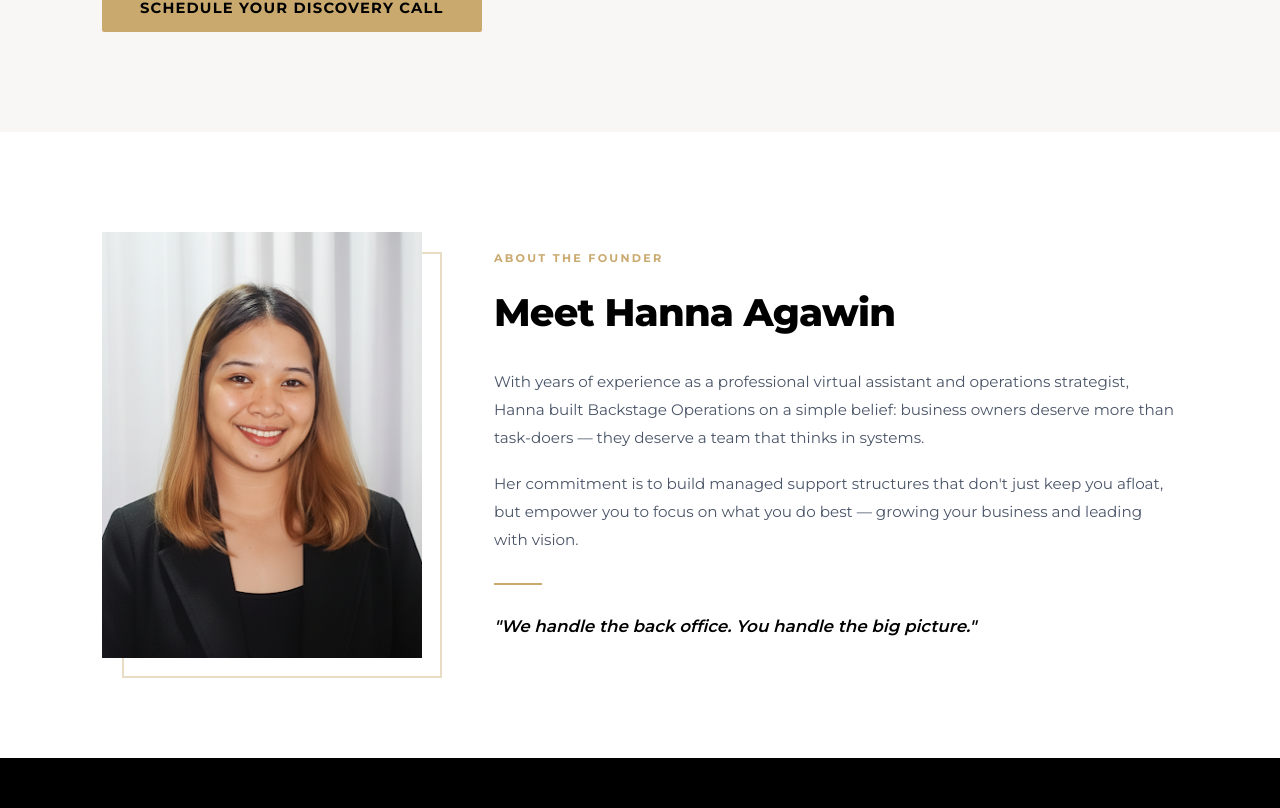
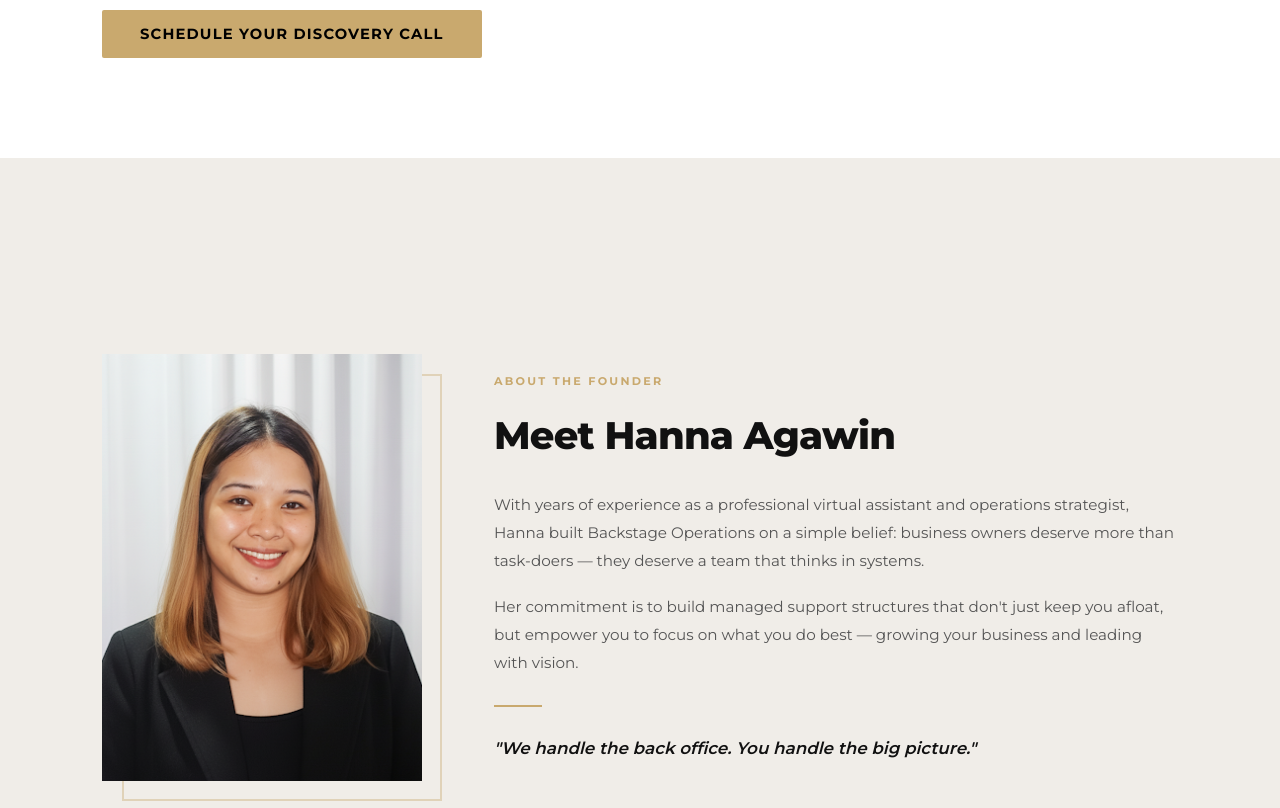
Before and after one commit to PalermoJ12/backstageops, a React (Vite) app: page / in a window 1280 px wide. Shown: the part 3032-3840 px from the top of the page. Built offline with nearby package versions, Linux system fonts and the light colour scheme.

Commit message:
added photo and palette

```diff
--- a/src/components/About.css
+++ b/src/components/About.css
@@ -1,6 +1,10 @@
 .about {
-  background: var(--white);
-  padding: 100px 0;
+  background: var(--section-alt);
+  padding: 120px 0 100px;
+  min-height: 100vh;
+  display: flex;
+  flex-direction: column;
+  justify-content: center;
 }
 
 .about__inner {
@@ -37,7 +41,7 @@
 .about__headline {
   font-size: clamp(1.8rem, 3vw, 2.4rem);
   font-weight: 800;
-  color: var(--navy);
+  color: var(--text-dark);
   margin-bottom: 24px;
   letter-spacing: -0.02em;
 }
@@ -59,7 +63,7 @@
 .about__tagline {
   font-size: 1.05rem;
   font-weight: 600;
-  color: var(--navy);
+  color: var(--text-dark);
   font-style: italic;
 }
 
--- a/src/components/Navbar.css
+++ b/src/components/Navbar.css
@@ -59,7 +59,7 @@
   font-weight: 600;
   letter-spacing: 0.1em;
   text-transform: uppercase;
-  color: rgba(255,255,255,0.8);
+  color: var(--text-on-dark);
   transition: color 0.2s;
 }
 
@@ -105,7 +105,7 @@
     padding: 28px 32px;
     gap: 24px;
     align-items: flex-start;
-    border-top: 1px solid rgba(201,169,110,0.2);
+    border-top: 1px solid var(--champagne-border);
   }
 
   .navbar__nav--open {
--- a/src/components/Process.css
+++ b/src/components/Process.css
@@ -6,7 +6,7 @@
 .process__headline {
   font-size: clamp(1.8rem, 3.5vw, 2.6rem);
   font-weight: 800;
-  color: var(--navy);
+  color: var(--text-dark);
   margin-bottom: 12px;
   letter-spacing: -0.02em;
 }
@@ -57,7 +57,7 @@
   width: 2px;
   flex: 1;
   min-height: 40px;
-  background: linear-gradient(to bottom, var(--champagne), rgba(201,169,110,0.2));
+  background: linear-gradient(to bottom, var(--champagne), var(--champagne-border));
   margin: 8px 0;
 }
 
@@ -69,7 +69,7 @@
 .process__step-title {
   font-size: 1.05rem;
   font-weight: 700;
-  color: var(--navy);
+  color: var(--text-dark);
   margin-bottom: 8px;
 }
 
--- a/src/components/Testimonial.css
+++ b/src/components/Testimonial.css
@@ -8,7 +8,7 @@
   max-width: 720px;
   margin: 0 auto 48px;
   background: var(--navy-light);
-  border: 1px solid rgba(201,169,110,0.25);
+  border: 1px solid var(--champagne-border);
   padding: 56px 56px 48px;
   position: relative;
 }
@@ -26,7 +26,7 @@
 
 .testimonial__text {
   font-size: 1.05rem;
-  color: rgba(255,255,255,0.85);
+  color: var(--text-on-dark);
   line-height: 1.9;
   font-style: italic;
   margin-bottom: 40px;
--- a/src/components/ThemeChooser.css
+++ b/src/components/ThemeChooser.css
@@ -70,27 +70,25 @@
 
 .theme-panel__close:hover { background: #f0f0f0; }
 
-.theme-panel__hint {
-  font-size: 0.72rem;
-  color: #8a9bb0;
-  margin-bottom: 12px;
-  min-height: 1em;
+.theme-panel__bar {
+  height: 44px;
+  border-radius: 8px;
+  margin-bottom: 16px;
+  background: #f0f0f0;
+  display: flex;
+  align-items: center;
+  justify-content: center;
+  transition: background 0.3s;
+  overflow: hidden;
 }
 
-.theme-panel__preview {
-  display: flex;
-  gap: 6px;
-  margin-bottom: 14px;
-}
-
-.theme-panel__preview-chip {
-  flex: 1;
-  padding: 6px 10px;
-  border-radius: 6px;
+.theme-panel__bar-hint {
   font-size: 0.68rem;
   font-weight: 700;
-  text-align: center;
-  letter-spacing: 0.05em;
+  letter-spacing: 0.1em;
+  text-transform: uppercase;
+  color: #888;
+  transition: color 0.3s;
 }
 
 .theme-group {
@@ -129,8 +127,8 @@
 }
 
 .theme-swatch--active {
-  transform: scale(1.15);
-  box-shadow: 0 0 0 3px #c9a040, 0 2px 10px rgba(0,0,0,0.2);
+  transform: scale(1.18);
+  box-shadow: 0 2px 10px rgba(0,0,0,0.25);
 }
 
 .theme-swatch__badge {
--- a/src/components/ThemeChooser.jsx
+++ b/src/components/ThemeChooser.jsx
@@ -5,55 +5,103 @@
   {
     group: 'Vanta',
     swatches: [
-      { name: 'Black',      hex: '#000000', text: '#ffffff' },
-      { name: 'Navy',       hex: '#0d2b55', text: '#ffffff' },
-      { name: 'Sky',        hex: '#b8cfe0', text: '#0d2b55' },
-      { name: 'Sand',       hex: '#ede5d8', text: '#0d2b55' },
-      { name: 'White',      hex: '#ffffff', text: '#0d2b55' },
+      { name: 'Black',  hex: '#000000', isDark: true  },
+      { name: 'Navy',   hex: '#0d2b55', isDark: true  },
+      { name: 'Sky',    hex: '#b8cfe0', isDark: false },
+      { name: 'Sand',   hex: '#ede5d8', isDark: false },
+      { name: 'White',  hex: '#ffffff', isDark: false },
     ],
   },
   {
     group: 'Black & Gold',
     swatches: [
-      { name: 'Matte Black', hex: '#1a1a1a', text: '#c9a040' },
-      { name: 'Jet Black',   hex: '#0d0d0d', text: '#c9a040' },
-      { name: 'Glitter',     hex: '#c9a040', text: '#0d0d0d' },
-      { name: 'Glisten',     hex: '#dcc68a', text: '#0d0d0d' },
-      { name: 'Vanilla',     hex: '#f5f0e8', text: '#0d0d0d' },
+      { name: 'Matte Black', hex: '#1a1a1a', isDark: true  },
+      { name: 'Jet Black',   hex: '#0d0d0d', isDark: true  },
+      { name: 'Glitter',     hex: '#c9a040', isDark: false },
+      { name: 'Glisten',     hex: '#dcc68a', isDark: false },
+      { name: 'Vanilla',     hex: '#f5f0e8', isDark: false },
     ],
   },
 ];
 
+// Default accent pairings when only one color is picked
+const DEFAULT_ACCENT = {
+  dark:  '#c9a96e', // gold on dark
+  light: '#1a1a1a', // near-black on light
+};
+
+function blend(hex, amount) {
+  const n = parseInt(hex.replace('#', ''), 16);
+  const r = Math.min(255, Math.max(0, ((n >> 16) & 0xff) + amount));
+  const g = Math.min(255, Math.max(0, ((n >> 8)  & 0xff) + amount));
+  const b = Math.min(255, Math.max(0, ( n        & 0xff) + amount));
+  return `#${((r << 16) | (g << 8) | b).toString(16).padStart(6, '0')}`;
+}
+
+function hex8(hex, alpha) {
+  // alpha 0–1 → two hex digits appended
+  const a = Math.round(alpha * 255).toString(16).padStart(2, '0');
+  return hex + a;
+}
+
 function applyTheme(primary, accent) {
   const root = document.documentElement;
-  if (!primary && !accent) {
+
+  if (!primary) {
     root.removeAttribute('style');
     return;
   }
-  if (primary && !accent) {
-    root.style.setProperty('--navy', primary.hex);
-    root.style.setProperty('--navy-light', shiftColor(primary.hex, 20));
-    root.style.setProperty('--champagne', primary.text);
-    root.style.setProperty('--champagne-light', shiftColor(primary.text, 20));
-  } else if (primary && accent) {
-    root.style.setProperty('--navy', primary.hex);
-    root.style.setProperty('--navy-light', shiftColor(primary.hex, 20));
-    root.style.setProperty('--champagne', accent.hex);
-    root.style.setProperty('--champagne-light', shiftColor(accent.hex, 20));
+
+  const baseHex    = primary.hex;
+  const baseDark   = primary.isDark;
+
+  // Determine accent color
+  const accentHex  = accent
+    ? accent.hex
+    : (baseDark ? DEFAULT_ACCENT.dark : DEFAULT_ACCENT.light);
+  const accentDark = accent ? accent.isDark : !baseDark;
+
+  // ── Base (dark sections: hero, services, testimonial, navbar) ──
+  root.style.setProperty('--navy',       baseHex);
+  root.style.setProperty('--navy-light', blend(baseHex, baseDark ?  22 : -22));
+  root.style.setProperty('--navy-pop',   blend(baseHex, baseDark ?  12 : -12));
+  root.style.setProperty('--footer-bg',  blend(baseHex, baseDark ?  -8 : -50));
+
+  // ── Accent (buttons, labels, highlights) ──
+  root.style.setProperty('--champagne',        accentHex);
+  root.style.setProperty('--champagne-light',  blend(accentHex, accentDark ? 30 : -20));
+  root.style.setProperty('--champagne-border', hex8(accentHex, 0.25));
+
+  // ── Text ON dark-background sections ──
+  if (baseDark) {
+    root.style.setProperty('--text-on-dark',  'rgba(255,255,255,0.85)');
+    root.style.setProperty('--card-border',   'rgba(255,255,255,0.09)');
+  } else {
+    root.style.setProperty('--text-on-dark',  'rgba(0,0,0,0.80)');
+    root.style.setProperty('--card-border',   'rgba(0,0,0,0.10)');
   }
-}
 
-function shiftColor(hex, amount) {
-  const n = parseInt(hex.slice(1), 16);
-  const r = Math.min(255, ((n >> 16) & 0xff) + amount);
-  const g = Math.min(255, ((n >> 8) & 0xff) + amount);
-  const b = Math.min(255, (n & 0xff) + amount);
-  return `#${((r << 16) | (g << 8) | b).toString(16).padStart(6, '0')}`;
+  // ── Light sections (whyus, process, about) ──
+  if (baseDark) {
+    root.style.setProperty('--white',       '#ffffff');
+    root.style.setProperty('--off-white',   '#ffffff');
+    root.style.setProperty('--section-alt', blend(accentHex, 90));
+    root.style.setProperty('--text-dark',   '#111111');
+    root.style.setProperty('--text-mid',    '#555555');
+    root.style.setProperty('--slate',       '#888888');
+  } else {
+    root.style.setProperty('--white',       baseHex);
+    root.style.setProperty('--off-white',   baseHex);
+    root.style.setProperty('--section-alt', blend(baseHex, -18));
+    root.style.setProperty('--text-dark',   '#111111');
+    root.style.setProperty('--text-mid',    '#555555');
+    root.style.setProperty('--slate',       '#888888');
+  }
 }
 
 export default function ThemeChooser() {
   const [selected, setSelected] = useState([]);
-  const [open, setOpen] = useState(false);
+  const [open, setOpen]         = useState(false);
 
   const toggle = (swatch) => {
     setSelected(prev => {
@@ -70,13 +118,22 @@
 
   const reset = () => setSelected([]);
 
+  const previewBg = selected.length === 2
+    ? `linear-gradient(135deg, ${selected[0].hex} 50%, ${selected[1].hex} 50%)`
+    : selected.length === 1 ? selected[0].hex : 'transparent';
+
   return (
     <>
-      <button className="theme-fab" onClick={() => setOpen(o => !o)} title="Theme Chooser">
-        <svg width="20" height="20" viewBox="0 0 24 24" fill="none" stroke="currentColor" strokeWidth="2">
-          <circle cx="12" cy="12" r="10" />
-          <path d="M12 2a10 10 0 0 1 0 20" />
-          <path d="M2 12h20" />
+      <button
+        className="theme-fab"
+        onClick={() => setOpen(o => !o)}
+        title="Theme Chooser"
+        style={selected.length > 0 ? { background: previewBg, border: '2px solid #c9a96e' } : {}}
+      >
+        <svg width="20" height="20" viewBox="0 0 24 24" fill="none" stroke="currentColor" strokeWidth="2.5">
+          <circle cx="12" cy="12" r="10"/>
+          <path d="M12 2a10 10 0 0 1 0 20"/>
+          <path d="M2 12h20"/>
         </svg>
       </button>
 
@@ -87,40 +144,51 @@
             <button className="theme-panel__close" onClick={() => setOpen(false)}>✕</button>
           </div>
 
-          <p className="theme-panel__hint">
-            {selected.length === 0 && 'Pick 1 or 2 colors'}
-            {selected.length === 1 && `Base: ${selected[0].name} — pick an accent or reset`}
-            {selected.length === 2 && `${selected[0].name} + ${selected[1].name}`}
-          </p>
-
-          {selected.length > 0 && (
-            <div className="theme-panel__preview">
-              {selected.map(s => (
-                <div key={s.hex} className="theme-panel__preview-chip" style={{ background: s.hex, color: s.text }}>
-                  {s.name}
-                </div>
-              ))}
-            </div>
-          )}
+          {/* Live preview bar */}
+          <div className="theme-panel__bar" style={{ background: previewBg }}>
+            {selected.length === 0 && <span className="theme-panel__bar-hint">Pick a base color</span>}
+            {selected.length === 1 && (
+              <span className="theme-panel__bar-hint" style={{ color: selected[0].isDark ? '#fff' : '#111' }}>
+                {selected[0].name} — now pick an accent
+              </span>
+            )}
+            {selected.length === 2 && (
+              <span className="theme-panel__bar-hint" style={{ color: selected[0].isDark ? '#fff' : '#111' }}>
+                {selected[0].name} + {selected[1].name}
+              </span>
+            )}
+          </div>
 
           {PALETTES.map(palette => (
             <div key={palette.group} className="theme-group">
               <span className="theme-group__label">{palette.group}</span>
               <div className="theme-group__swatches">
                 {palette.swatches.map(sw => {
-                  const isSelected = selected.find(s => s.hex === sw.hex);
                   const selIndex = selected.findIndex(s => s.hex === sw.hex);
+                  const isSelected = selIndex !== -1;
+                  const role = isSelected ? (selIndex === 0 ? 'Base' : 'Accent') : null;
                   return (
                     <button
                       key={sw.hex}
                       className={`theme-swatch ${isSelected ? 'theme-swatch--active' : ''}`}
-                      style={{ background: sw.hex, borderColor: sw.text + '55' }}
+                      style={{
+                        background: sw.hex,
+                        outline: isSelected
+                          ? `3px solid ${sw.isDark ? '#c9a96e' : '#1a1a1a'}`
+                          : '2px solid transparent',
+                      }}
                       onClick={() => toggle(sw)}
-                      title={sw.name}
+                      title={`${sw.name}${role ? ` (${role})` : ''}`}
                     >
                       {isSelected && (
-                        <span className="theme-swatch__badge" style={{ background: sw.text, color: sw.hex }}>
-                          {selIndex + 1}
+                        <span
+                          className="theme-swatch__badge"
+                          style={{
+                            background: sw.isDark ? '#c9a96e' : '#1a1a1a',
+                            color:      sw.isDark ? '#000'    : '#fff',
+                          }}
+                        >
+                          {selIndex === 0 ? 'B' : 'A'}
                         </span>
                       )}
                     </button>
--- a/src/components/WhyUs.css
+++ b/src/components/WhyUs.css
@@ -6,7 +6,7 @@
 .whyus__headline {
   font-size: clamp(1.8rem, 3.5vw, 2.6rem);
   font-weight: 800;
-  color: var(--navy);
+  color: var(--text-dark);
   line-height: 1.2;
   margin-bottom: 20px;
   letter-spacing: -0.02em;
@@ -28,7 +28,7 @@
 
 .whyus__card {
   background: var(--white);
-  border: 1px solid rgba(13,27,42,0.08);
+  border: 1px solid var(--card-border);
   border-top: 3px solid var(--champagne);
   padding: 36px 28px;
   transition: box-shadow 0.2s;
@@ -48,7 +48,7 @@
 .whyus__card-title {
   font-size: 1rem;
   font-weight: 700;
-  color: var(--navy);
+  color: var(--text-dark);
   margin-bottom: 12px;
   text-transform: uppercase;
   letter-spacing: 0.06em;
--- a/src/index.css
+++ b/src/index.css
@@ -9,17 +9,46 @@
 :root {
   --navy: #000000;
   --navy-light: #1a1a1a;
+  --navy-pop: #111111;
   --champagne: #c9a96e;
   --champagne-light: #e8d5b0;
-  --slate: #8a9bb0;
+  --champagne-border: rgba(201,169,110,0.25);
+  --slate: #888888;
   --white: #ffffff;
-  --off-white: #f8f7f5;
-  --text-dark: #1a1a2e;
-  --text-mid: #4a5568;
+  --off-white: #ffffff;
+  --text-dark: #111111;
+  --text-mid: #555555;
+  --text-on-dark: rgba(255,255,255,0.82);
+  --card-border: rgba(255,255,255,0.08);
+  --footer-bg: #000000;
+  --section-alt: #f0ede8;
 }
 
 html {
   scroll-behavior: smooth;
+}
+
+/* Custom scrollbar */
+::-webkit-scrollbar {
+  width: 6px;
+}
+
+::-webkit-scrollbar-track {
+  background: #0a0a0a;
+}
+
+::-webkit-scrollbar-thumb {
+  background: var(--champagne);
+  border-radius: 3px;
+}
+
+::-webkit-scrollbar-thumb:hover {
+  background: var(--champagne-light);
+}
+
+* {
+  scrollbar-width: thin;
+  scrollbar-color: var(--champagne) #0a0a0a;
 }
 
 body {
```
Also changed, not shown: src/components/Footer.css (+5 -3 lines), src/components/Services.css (+16 -9 lines).
